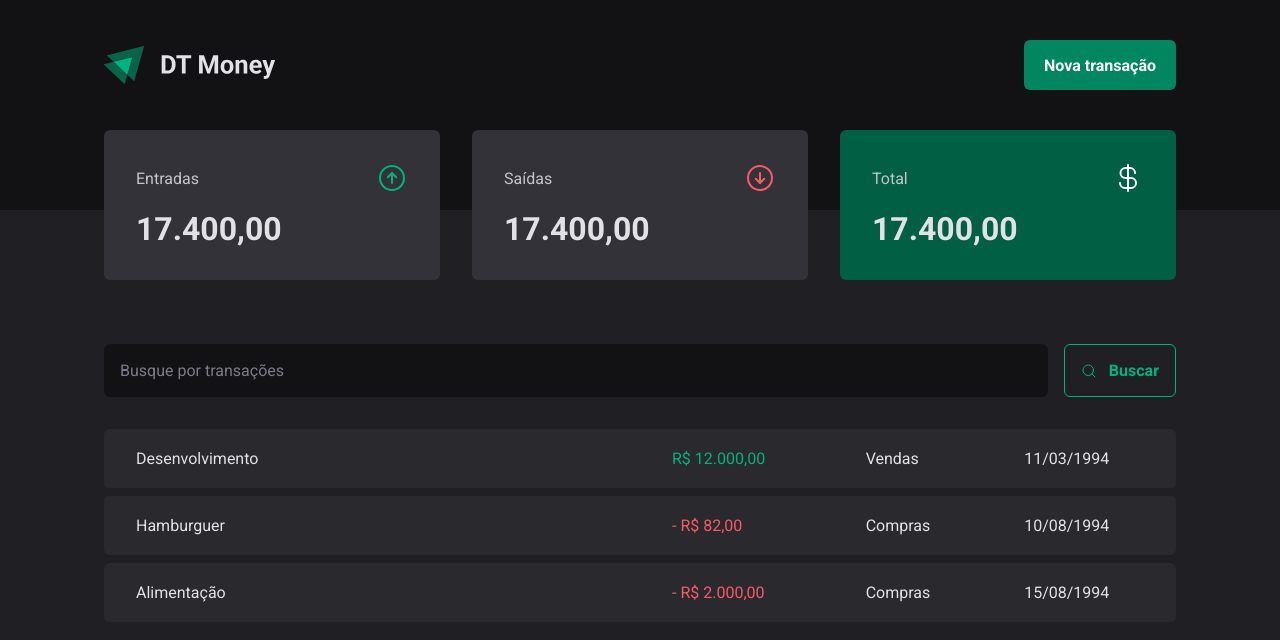
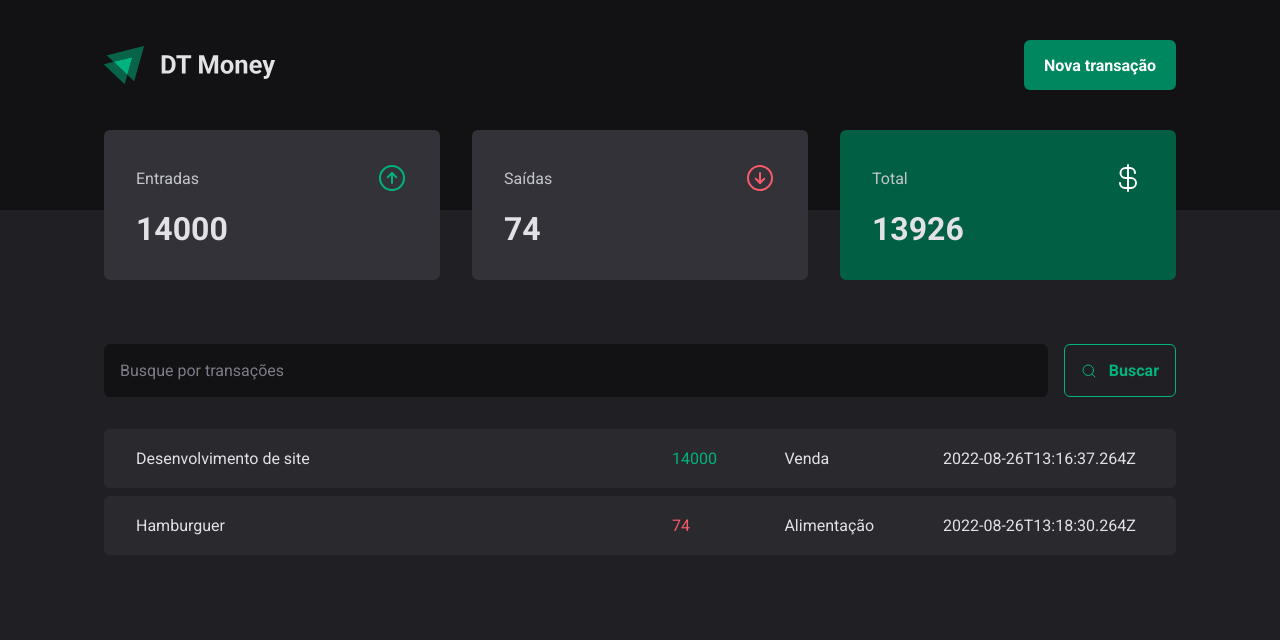
Before and after one commit to Jonatan1103/DT-money, a React (Vite) app: page / in a window 1280 px wide. Shown: the top 640 px of the page. Built offline with nearby package versions, Linux system fonts and the light colour scheme; data requests are answered from the project's data file.

Commit message:
created json-server

```diff
--- a/server.json
+++ b/server.json
@@ -1,5 +1,5 @@
 {
-  "transaction": [
+  "transactions": [
     {
       "id": 1,
       "description": "Desenvolvimento de site",
--- a/src/App.tsx
+++ b/src/App.tsx
@@ -1,4 +1,5 @@
 import { ThemeProvider } from "styled-components";
+import { TransactionsProvider } from "./contexts/TransactionsContext";
 import { Transaction } from "./pages/Transactions";
 import { GlobalStyle } from "./styles/global";
 import { defaultTheme } from "./styles/themes/default";
@@ -7,7 +8,9 @@
   return (
     <ThemeProvider theme={defaultTheme}>
       <GlobalStyle />
-      <Transaction />
+      <TransactionsProvider>
+        <Transaction />
+      </TransactionsProvider>
     </ThemeProvider>
   )
 }
--- a/src/components/Summary/index.tsx
+++ b/src/components/Summary/index.tsx
@@ -1,7 +1,24 @@
 import { SummaryCard, SummaryContainer } from "./styles";
 import { ArrowCircleDown, ArrowCircleUp, CurrencyDollar } from "phosphor-react"
+import { useContext } from "react";
+import { TransactionsContext } from "../../contexts/TransactionsContext";
 
 export function Summary() {
+  const { transactions } = useContext(TransactionsContext)
+
+
+  // { income: 0, outcome: 0, total: 0 }
+  const summary = transactions.reduce((acc, transaction) => {
+    if(transaction.type === 'income') {
+      acc.income += transaction.price
+      acc.total += transaction.price
+    } else {
+      acc.outcome += transaction.price
+      acc.total -= transaction.price
+    }
+    return acc
+  }, { income: 0, outcome: 0, total: 0 })
+
   return (
     <SummaryContainer>
       <SummaryCard>
@@ -10,7 +27,7 @@
           <ArrowCircleUp size={32} color="#00b37e" />
         </header>
 
-        <strong>17.400,00</strong>
+        <strong>{summary.income}</strong>
       </SummaryCard>
 
       <SummaryCard>
@@ -19,7 +36,7 @@
           <ArrowCircleDown size={32} color="#f75a68" />
         </header>
 
-        <strong>17.400,00</strong>
+        <strong>{summary.outcome}</strong>
       </SummaryCard>
 
       <SummaryCard variant="green">
@@ -28,7 +45,7 @@
           <CurrencyDollar size={32} color="#fff" />
         </header>
 
-        <strong>17.400,00</strong>
+        <strong>{summary.total}</strong>
       </SummaryCard>
     </SummaryContainer>
   )
--- /dev/null
+++ b/src/contexts/TransactionsContext.tsx
@@ -0,0 +1,41 @@
+import { createContext, ReactNode, useEffect, useState } from "react";
+
+interface Transaction {
+  id: number
+  description: string
+  type: 'income' | 'outcome'
+  price: number
+  category: string
+  createdAt: string
+}
+
+interface TransactionsContextType {
+  transactions: Transaction[]
+}
+
+interface TransactionsProviderProps {
+  children: ReactNode
+}
+
+export const TransactionsContext = createContext({} as TransactionsContextType)
+
+export function TransactionsProvider({ children }: TransactionsProviderProps) {
+  const [transactions, setTransactions] = useState<Transaction[]>([])
+
+  async function loadTransactions() {
+    const response = await fetch('http://localhost:3000/transactions')
+    const data = await response.json()
+
+    setTransactions(data)
+  }
+
+  useEffect(() => {
+    loadTransactions()
+  }, [])
+
+  return (
+    <TransactionsContext.Provider value={{ transactions }}>
+      {children}
+    </TransactionsContext.Provider>
+  )
+}
--- a/src/pages/Transactions/index.tsx
+++ b/src/pages/Transactions/index.tsx
@@ -1,9 +1,14 @@
+import { useContext, useEffect, useState } from "react";
 import { Header } from "../../components/Header";
 import { Summary } from "../../components/Summary";
+import { TransactionsContext } from "../../contexts/TransactionsContext";
 import { SearchForm } from "./components/SearchForm";
 import { PriceHightLight, TransactionContainer, TransactionsTable } from "./styles";
 
+
 export function Transaction() {
+  const { transactions } = useContext(TransactionsContext)
+
   return (
     <div>
       <Header />
@@ -13,36 +18,18 @@
         <SearchForm />
         <TransactionsTable>
           <tbody>
-            <tr>
-              <td>Desenvolvimento</td>
-              <td>
-                <PriceHightLight variant="income">
-                  R$ 12.000,00
-                </PriceHightLight>
-              </td>
-              <td>Vendas</td>
-              <td>11/03/1994</td>
-            </tr>
-            <tr>
-              <td>Hamburguer</td>
-              <td>
-                <PriceHightLight variant="outcome">
-                  - R$ 82,00
-                </PriceHightLight>
-              </td>
-              <td>Compras</td>
-              <td>10/08/1994</td>
-            </tr>
-            <tr>
-              <td>Alimentação</td>
-              <td>
-                <PriceHightLight variant="outcome">
-                  - R$ 2.000,00
-                </PriceHightLight>
-              </td>
-              <td>Compras</td>
-              <td>15/08/1994</td>
-            </tr>
+              {transactions.map(transaction => (
+                <tr key={transaction.id}>
+                  <td>{transaction.description}</td>
+                  <td>
+                    <PriceHightLight variant={transaction.type}>
+                      {transaction.price}
+                    </PriceHightLight>
+                  </td>
+                  <td>{transaction.category}</td>
+                  <td>{transaction.createdAt}</td>
+                </tr>
+              ))}
           </tbody>
         </TransactionsTable>
       </TransactionContainer>
```
